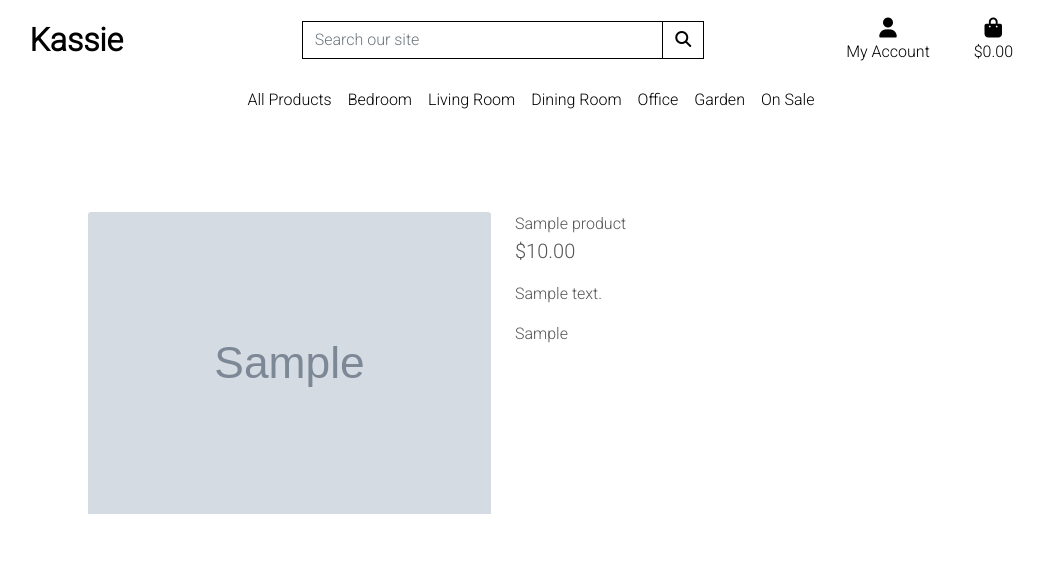
After one commit to PillowFishSticks/Kassie-MS4, a Django app: page /products/1 in a window 1280 px wide. The commit adds this page. Shown: the top 561 px of the page, without its empty margins (137-1181 px from the left). Run offline with Django 3.2, Linux system fonts and the light colour scheme; tables that the repository leaves empty hold one stand-in row (values such as "Sample post"); grey boxes marked "Sample" are stand-in pictures; some libraries are stand-ins or nearby versions.

Commit message:
add products detail functionality

```diff
--- a/home/templates/home/index.html
+++ b/home/templates/home/index.html
@@ -19,7 +19,7 @@
           <p>Browse through our collection of furniture</p>
         </div>
         <div>
-          <a href="#" class="btn btn-black">
+          <a href="{% url 'products' %}" class="btn btn-black">
             Shop Now
           </a>
         </div>
--- a/home/views.py
+++ b/home/views.py
@@ -4,4 +4,4 @@ from django.shortcuts import render
 
 def index(request):
 
-    return render(request, 'home/index.html', context)
+    return render(request, 'home/index.html')
--- /dev/null
+++ b/products/templates/products/product_detail.html
@@ -0,0 +1,39 @@
+{% extends "base.html" %}
+{% load static %}
+
+{% block page_header %}
+    <div class="container header-container">
+        <div class="row">
+            <div class="col"></div>
+        </div>
+    </div>
+{% endblock %}
+
+{% block content %}
+    <div class="overlay"></div>
+    <div class="container-fluid">
+        <div class="row">
+            <div class="col-12 col-md-6 col-lg-4 offset-lg-2">
+                <div class="image-container my-5">
+                    {% if product.image %}
+                        <a href="{{ product.image.url }}" target="_blank">
+                            <img class="card-img-top img-fluid" src="{{ product.image.url }}" alt="{{ product.name }}">
+                        </a>
+                        {% else %}
+                        <a href="">
+                            <img class="card-img-top img-fluid" src="{{ MEDIA_URL }}noimage.png" alt="{{ product.name }}">
+                        </a>
+                    {% endif %}
+                </div>
+            </div>
+            <div class="col-12 col-md-6 col-lg-4">
+                <div class="product-details-container mb-5 mt-md-5">
+                    <p class="mb-0">{{ product.name }}</p>
+                    <p class="lead mb-0 text-left font-weight-bold">${{ product.price }}</p>
+                    <p class="mt-3">{{ product.description }}</p>
+                    <p class="mt-3">{{ product.dimensions }}</p>
+                </div>
+            </div>
+        </div>
+    </div>
+{% endblock %}
--- a/products/templates/products/products.html
+++ b/products/templates/products/products.html
@@ -25,11 +25,11 @@
                         <div class="col-sm-6 col-md-6 col-lg-4 col-xl-3">
                             <div class="card h-100 border-0">
                                 {% if product.image %}
-                                <a href="">
+                                <a href="{% url 'product_detail' product.id %}">
                                     <img class="card-img-top img-fluid" src="{{ product.image.url }}" alt="{{ product.name }}">
                                 </a>
                                 {% else %}
-                                <a href="">
+                                <a href="{% url 'product_detail' product.id %}">
                                     <img class="card-img-top img-fluid" src="{{ MEDIA_URL }}noimage.png" alt="{{ product.name }}">
                                 </a>
                                 {% endif %}
--- a/products/urls.py
+++ b/products/urls.py
@@ -2,5 +2,6 @@ from django.urls import path
 from . import views
 
 urlpatterns = [
-    path('', views.all_products, name='products')
+    path('', views.all_products, name='products'),
+    path('<product_id>', views.product_detail, name='product_detail'),
 ]
--- a/products/views.py
+++ b/products/views.py
@@ -1,4 +1,4 @@
-from django.shortcuts import render
+from django.shortcuts import render, get_object_or_404
 from .models import Product
 
 # Create your views here.
@@ -13,3 +13,14 @@ def all_products(request):
     }
 
     return render(request, 'products/products.html', context)
+
+def product_detail(request, product_id):
+    """ A view to show individual product details """
+
+    product = get_object_or_404(Product, pk=product_id)
+
+    context = {
+        'product': product,
+    }
+
+    return render(request, 'products/product_detail.html', context)
--- a/templates/includes/main-nav.html
+++ b/templates/includes/main-nav.html
@@ -6,9 +6,8 @@
             </a>
             <div class="dropdown-menu border-0" aria-labelledby="all-products-link">
                 <a href="" class="dropdown-item">By Price</a>
-                <a href="" class="dropdown-item ">By Rating</a>
                 <a href="" class="dropdown-item ">By Category</a>
-                <a href="" class="dropdown-item">All Products</a>
+                <a href="{% url 'products' %}" class="dropdown-item">All Products</a>
             </div>
         </li>
 
```
